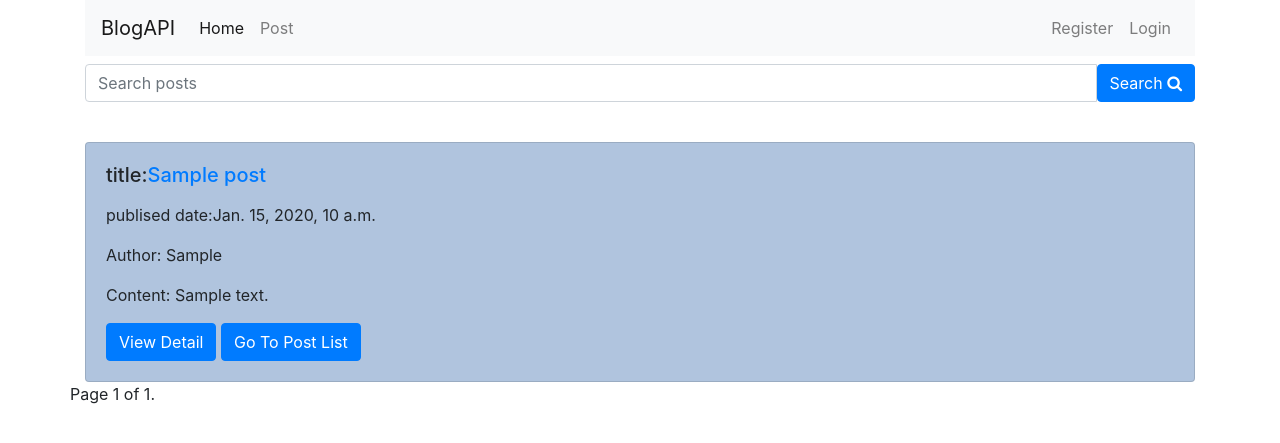
After one commit to rasaakh/Django-API-Rest-Framework-Web-Blog, a Django app: template core/templates/blog/post_list_search.html in a window 1280 px wide. The commit adds this page. Shown: the top 443 px of the page. Run offline with Django 3.2, Linux system fonts and the light colour scheme; the template is opened without the code that fills it: most values are stand-ins (such as "Sample title", 1, 10 or a date in 2020); some libraries are stand-ins or nearby versions.

Commit message:
add search

```diff
--- a/core/blog/urls.py
+++ b/core/blog/urls.py
@@ -2,7 +2,7 @@ from django.urls import path, include
 from . import views
 from django.views.generic import TemplateView
 from django.views.generic.base import RedirectView
-from .views import blog_single
+from .views import blog_single,blog_search
 app_name = "blog"
 
 urlpatterns = [
@@ -20,4 +20,5 @@ urlpatterns = [
     ),
     path("api/v1/", include("blog.api.v1.urls")),
     path("post/api/", views.PostListApiView.as_view(), name="post-list-api"),
+    path('search/',blog_search, name='search'),
 ]
--- /dev/null
+++ b/core/templates/blog/post_list_search.html
@@ -0,0 +1,79 @@
+{% extends "base.html" %}
+
+{% block content %}
+
+<style>
+    .div1 {
+        background-color: #EBEBEB;
+        }
+
+    .card {
+        background-color: #B0C4DE;
+        }
+</style>
+<div class="col-sm-14 col-sm-offset-3">
+    <h1></h1>
+
+
+    <div class="col-sm-14 col-sm-offset-3">
+        <h1></h1>
+        <form class="search-form" action="{% url 'blog:search' %}" method="get">
+            <div class="input-group mb-3">
+                <input class="form-control" type="text" name="s" placeholder="Search posts" onfocus="this.placeholder = ''" onblur="this.placeholder = 'Search Posts'">
+                <span class="input-group-btn">
+                    <button class="btn btn-primary" type="submit">Search <i class="fa fa-search"></i></button>
+                </span>
+
+            </div>
+
+        </form>
+
+    </div>
+    <br>
+
+    <div class="row form-group">
+
+        {% for post in posts %}
+        <div class="col-sm-12">
+
+            <div class="card">
+
+                <div class="card-body post-detail-item">
+                    <h5 class="card-title">
+                        <p> title:<a href=" {{ post.absolute_url }}">{{post.title}}</a></p>
+                    </h5>
+                    <p>publised date:{{ post.published_date }}</p>
+
+                    <p>Author: {{ post.author.first_name}}</p>
+                    <p>Content: {{ post.content|truncatewords:20 }}</p>
+                    <a href="{% url 'blog:post-list' %}{{post.id}}" class="btn btn-primary">View Detail</a>
+                    <a href="{% url 'blog:post-list' %}" class="btn btn-primary">Go To Post List</a>
+                </div>
+            </div>
+        </div>
+        {% endfor %}
+
+
+
+    <div class="pagination">
+            <span class="step-links">
+                {% if page_obj.has_previous %}
+                    <a href="?page=1">&laquo; first</a>
+                    <a href="?page={{ page_obj.previous_page_number }}{% if request.GET.q %}&q={{ request.GET.q }}{% endif %}">previous</a>
+                {% endif %}
+
+                <span class="current">
+                    Page {{ page_obj.number }} of {{ page_obj.paginator.num_pages }}.
+                </span>
+
+                {% if page_obj.has_next %}
+                    <a href="?page={{ page_obj.next_page_number }}{% if request.GET.q %}&q={{ request.GET.q }}{% endif %}">next</a>
+                    <a href="?page={{ page_obj.paginator.num_pages }}{% if request.GET.q %}&q={{ request.GET.q }}{% endif %}">last &raquo;</a>
+                {% endif %}
+            </span>
+        </div>
+    </div>
+</div>
+
+
+{% endblock content %}
```
Also changed, not shown: core/blog/views.py (+10 -0 lines), core/templates/blog/post_list.html (+7 -5 lines).
